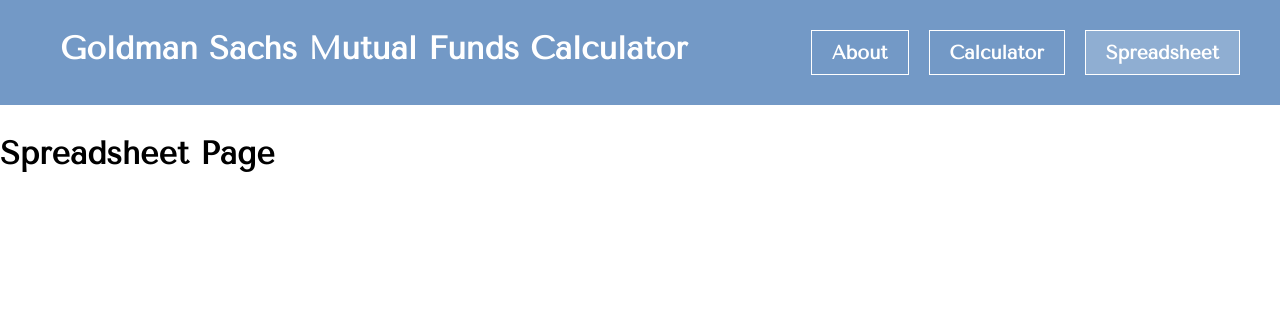
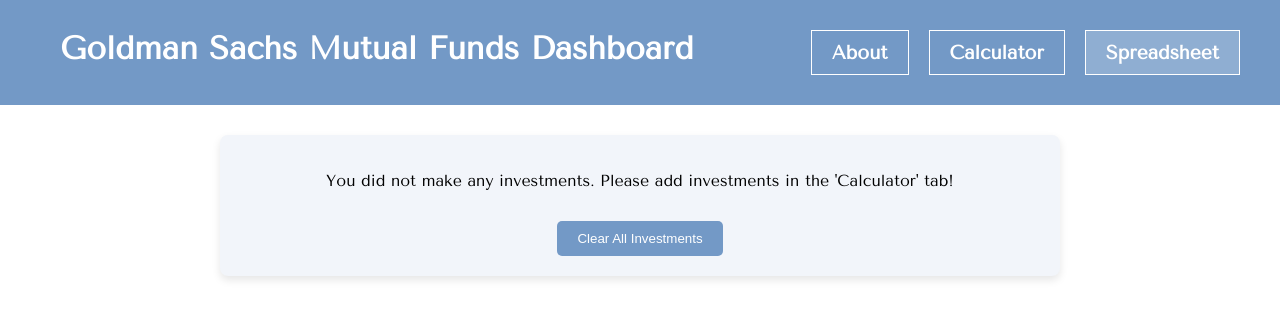
Before and after one commit to teresanguyen01/GS-Mutual-Funds-Calculator, an Angular app in the folder frontend/: page /spreadsheet in a window 1280 px wide. Shown: the top 318 px of the page. Built offline with nearby package versions, Linux system fonts and the light colour scheme.

Commit message:
add investments button

```diff
--- a/frontend/src/app/app.module.server.ts
+++ b/frontend/src/app/app.module.server.ts
@@ -6,7 +6,7 @@
 import { serverRoutes } from './app.routes.server';
 
 @NgModule({
-  imports: [AppModule, ServerModule],
+  imports: [ServerModule],
   providers: [provideServerRoutesConfig(serverRoutes)],
   bootstrap: [AppComponent],
 })
--- a/frontend/src/app/app.module.ts
+++ b/frontend/src/app/app.module.ts
@@ -4,6 +4,7 @@
 import { BrowserModule, provideClientHydration, withEventReplay } from '@angular/platform-browser'; // The BrowserModule module is used to run the application in the browser.
 import { AppRoutingModule } from './app-routing.module'; // The AppRoutingModule module is used to define the routes of the application.
 import { AppComponent } from './app.component'; // The AppComponent is the root component of the application.
+import { CommonModule } from '@angular/common';
 
 // All the page components are imported here (note: CalculatorComponent is standalone and not imported here).
 import { HeaderComponent } from './header/header.component';
@@ -12,6 +13,7 @@
 import { HomeComponent } from './home/home.component';
 import { HttpClientModule } from '@angular/common/http'; // The HttpClientModule module is used to make HTTP requests. (note: is depreciated)
 import { FormsModule } from '@angular/forms'; // The FormsModule module is used to work with forms in Angular.
+import { CalculatorComponent } from './calculator/calculator.component';
 
 
 @NgModule({
@@ -19,13 +21,15 @@
     AppComponent,
     HeaderComponent,
     AboutComponent,
-    SpreadsheetComponent,
     HomeComponent,
   ],
   imports: [
     BrowserModule,
     AppRoutingModule,
     FormsModule,
+    SpreadsheetComponent,
+    CalculatorComponent,
+    CommonModule,
     HttpClientModule,
   ],
   providers: [
--- a/frontend/src/app/calculator-state/calculator-state.service.ts
+++ b/frontend/src/app/calculator-state/calculator-state.service.ts
@@ -1,13 +1,17 @@
-// Inject the HttpClient and CalculatorStateService services
-// Injectable is a decorator that marks a class as available to be provided and injected as a dependency.
 import { Injectable } from '@angular/core';
+
+interface Investment {
+  mutualFund: string;
+  initialInvestment: number;
+  timeHorizon: number;
+  futureValue: number;
+}
 
 @Injectable({
   providedIn: 'root'
 })
-
-// The CalculatorStateService class is a service that stores the state of the calculator component.
 export class CalculatorStateService {
+  // State for current investment data
   selectedFund: string = '';
   initialInvestment: number | null = null;
   timeHorizon: number | null = null;
@@ -16,6 +20,10 @@
   marketRate: number | null = null;
   riskFreeRate: number | null = 0.046;
 
+  // List of investments
+  private investments: Investment[] = [];
+
+  // Save the current calculator state
   saveState(
     selectedFund: string,
     initialInvestment: number | null,
@@ -33,4 +41,19 @@
     this.marketRate = marketRate;
     this.riskFreeRate = riskFreeRate;
   }
+
+  // Add a new investment to the list
+  addInvestment(investment: Investment) {
+    this.investments.push(investment);
+  }
+
+  // Retrieve all stored investments
+  getInvestments(): Investment[] {
+    return this.investments;
+  }
+
+  // Clear all stored investments
+  clearInvestments() {
+    this.investments = [];
+  }
 }
--- a/frontend/src/app/calculator/calculator.component.html
+++ b/frontend/src/app/calculator/calculator.component.html
@@ -20,7 +20,7 @@
 
     <!-- calculateFutureValue is a method that calculates the future value of the investment. this is in the component class -->
     <button class="submit-btn" (click)="calculateFutureValue()">Submit</button>
-    <button class="add-btn">Add Investment</button>
+    <button class="add-btn" (click)="addInvestment()">Add Investment</button>
   </div>
 
   <div class="results-container" *ngIf="futureValue !== null">
--- a/frontend/src/app/calculator/calculator.component.ts
+++ b/frontend/src/app/calculator/calculator.component.ts
@@ -1,6 +1,6 @@
-import { Component } from '@angular/core';
+import { Component, OnInit } from '@angular/core';
 import { HttpClient } from '@angular/common/http';
-import { CalculatorStateService } from '../calculator-state/calculator-state.service'; // for saving the data!
+import { CalculatorStateService } from '../calculator-state/calculator-state.service';
 import { FormsModule } from '@angular/forms';
 import { CommonModule } from '@angular/common';
 
@@ -11,21 +11,24 @@
   templateUrl: './calculator.component.html',
   styleUrls: ['./calculator.component.scss']
 })
+export class CalculatorComponent implements OnInit {
+  mutualFunds = ['BTCFX', 'VFIAX', 'FXAIX', 'SWPPX', 'QSPRX', 'VOO'];
+  selectedFund: string = '';
+  initialInvestment: number | null = null;
+  timeHorizon: number | null = null;
+  futureValue: number | null = null;
+  beta: number | null = null;
+  marketRate: number | null = null;
+  riskFreeRate: number | null = null;
 
-// The CalculatorComponent class is the controller for the calculator component.
-export class CalculatorComponent {
-  // all hardcoded mutual funds Victoria provided
-  mutualFunds = ['BTCFX', 'VFIAX', 'FXAIX', 'SWPPX', 'QSPRX', 'VOO'];
-  selectedFund: string;
-  initialInvestment: number | null;
-  timeHorizon: number | null;
-  futureValue: number | null;
-  beta: number | null;
-  marketRate: number | null;
-  riskFreeRate: number | null;
+  constructor(private http: HttpClient, private stateService: CalculatorStateService) {}
 
-  // Inject the HttpClient and CalculatorStateService services --> for saving the data!
-  constructor(private http: HttpClient, private stateService: CalculatorStateService) {
+  ngOnInit(): void {
+    // Load the state from the service when the component is initialized
+    this.loadState();
+  }
+
+  loadState(): void {
     this.selectedFund = this.stateService.selectedFund;
     this.initialInvestment = this.stateService.initialInvestment;
     this.timeHorizon = this.stateService.timeHorizon;
@@ -35,32 +38,28 @@
     this.riskFreeRate = this.stateService.riskFreeRate;
   }
 
-  // Function to calculate the future value of the investment
   calculateFutureValue() {
     if (!this.selectedFund || !this.initialInvestment || !this.timeHorizon) {
-      // If any of the fields are empty, alert the user to fill out all fields
-      alert('Please fill out all fields! :)');
+      alert('Please fill out all fields.');
       return;
     }
 
-    // Parameters to send to the server
     const params = {
       initialInvestment: this.initialInvestment.toString(),
       time: this.timeHorizon.toString(),
       ticker: this.selectedFund
     };
 
-    // Make a GET request to the server to calculate the future value from the backend
-    // similar to the link Victoria provided to test
     this.http.get<{ futureValue: number; beta: number; marketReturnRate: number }>(
       'http://localhost:8080/futureValue',
       { params }
-    ).subscribe(response => {
+    ).subscribe(
+      response => {
         this.futureValue = response.futureValue;
         this.beta = response.beta;
         this.marketRate = response.marketReturnRate;
 
-      // Save the state in the service (this is so that way when we switch to a new tab, the data is still there)
+        // Save the state after calculating the future value
         this.stateService.saveState(
           this.selectedFund,
           this.initialInvestment,
@@ -70,10 +69,28 @@
           this.marketRate,
           this.riskFreeRate
         );
-      // added if statement to alert user if the future value is less than the initial investment
-    }, error => {
+      },
+      error => {
         console.error('Error calculating future value:', error);
-      alert('Error calculating future value. Please try again.');
-    });
+        alert('An error occurred. Please try again.');
+      }
+    );
+  }
+
+  addInvestment() {
+    if (!this.selectedFund || !this.initialInvestment || !this.timeHorizon || !this.futureValue) {
+      alert('Please calculate the future value first.');
+      return;
+    }
+
+    const newInvestment = {
+      mutualFund: this.selectedFund,
+      initialInvestment: this.initialInvestment,
+      timeHorizon: this.timeHorizon,
+      futureValue: this.futureValue
+    };
+
+    this.stateService.addInvestment(newInvestment);
+    alert('Investment added successfully!');
   }
 }
--- a/frontend/src/app/header/header.component.html
+++ b/frontend/src/app/header/header.component.html
@@ -1,6 +1,6 @@
 <div id="container">
     <div id="title" routerLink="/" style="cursor: pointer;">
-        Goldman Sachs Mutual Funds Calculator
+        Goldman Sachs Mutual Funds Dashboard
     </div>
     <div id="links">
         <div class="link" routerLinkActive="active" routerLink="about">About</div>
--- a/frontend/src/app/spreadsheet/spreadsheet.component.html
+++ b/frontend/src/app/spreadsheet/spreadsheet.component.html
@@ -1 +1,27 @@
-<h1>Spreadsheet Page</h1>
+<div class="spreadsheet-container">
+
+    <table class="spreadsheet-table" *ngIf="investments.length > 0; else noData">
+      <thead>
+        <tr>
+          <th>Mutual Fund</th>
+          <th>Initial Investment</th>
+          <th>Time Horizon</th>
+          <th>Future Value of Investment</th>
+        </tr>
+      </thead>
+      <tbody>
+        <tr *ngFor="let investment of investments">
+          <td><strong>{{ investment.mutualFund }}</strong></td>
+          <td>{{ investment.initialInvestment | currency }}</td>
+          <td>{{ investment.timeHorizon }} years</td>
+          <td>{{ investment.futureValue | currency }}</td>
+        </tr>
+      </tbody>
+    </table>
+
+    <ng-template #noData>
+      <p>You did not make any investments. Please add investments in the 'Calculator' tab!</p>
+    </ng-template>
+
+    <button (click)="clearInvestments()" class="clear-btn">Clear All Investments</button>
+  </div>
--- a/frontend/src/app/spreadsheet/spreadsheet.component.scss
+++ b/frontend/src/app/spreadsheet/spreadsheet.component.scss
@@ -0,0 +1,55 @@
+.spreadsheet-container {
+    padding: 20px;
+    background-color: #f2f5fa;
+    border-radius: 8px;
+    box-shadow: 0 4px 8px rgba(0, 0, 0, 0.1);
+    max-width: 800px;
+    margin: 20px auto;
+    text-align: center;
+  }
+
+  h1 {
+    color: #7399c6;
+    font-size: 1.8rem;
+    margin-bottom: 20px;
+  }
+
+  .spreadsheet-table {
+    width: 100%;
+    border-collapse: collapse;
+    margin-top: 10px;
+  }
+
+  th, td {
+    padding: 12px;
+    border: 1px solid #ccc;
+    text-align: center;
+  }
+
+  th {
+    background-color: #7399c6;
+    color: white;
+    font-weight: bold;
+  }
+
+  tbody tr {
+    background-color: #f9f9f9;
+  }
+
+  tbody tr:nth-child(even) {
+    background-color: #e6e9ef;
+  }
+
+  button {
+    margin-top: 15px;
+    padding: 10px 20px;
+    background-color: #7399c6;
+    color: white;
+    border: none;
+    border-radius: 5px;
+    cursor: pointer;
+  }
+
+  button:hover {
+    background-color: #7399c6;
+  }
--- a/frontend/src/app/spreadsheet/spreadsheet.component.ts
+++ b/frontend/src/app/spreadsheet/spreadsheet.component.ts
@@ -1,12 +1,36 @@
-import { Component } from '@angular/core';
+import { Component, OnInit } from '@angular/core';
+import { CommonModule } from '@angular/common';  // Import CommonModule
+import { CalculatorStateService } from '../calculator-state/calculator-state.service';
+
+interface Investment {
+  mutualFund: string;
+  initialInvestment: number;
+  timeHorizon: number;
+  futureValue: number;
+}
 
 @Component({
   selector: 'app-spreadsheet',
-  standalone: false,
+  templateUrl: './spreadsheet.component.html',
+  styleUrls: ['./spreadsheet.component.scss'],
+  standalone: true,  // Ensure it's standalone
+  imports: [CommonModule]  // Add CommonModule here
+})
+export class SpreadsheetComponent implements OnInit {
+  investments: Investment[] = [];
 
-  templateUrl: './spreadsheet.component.html',
-  styleUrl: './spreadsheet.component.scss'
-})
-export class SpreadsheetComponent {
+  constructor(private stateService: CalculatorStateService) {}
 
+  ngOnInit(): void {
+    this.loadInvestments();
+  }
+
+  loadInvestments(): void {
+    this.investments = this.stateService.getInvestments();
+  }
+
+  clearInvestments(): void {
+    this.stateService.clearInvestments();
+    this.investments = [];
+  }
 }
```
Also changed, not shown: 1 other file (tests, documents, lock files or other folders). Lines whose indentation alone changed are shown as unchanged.
